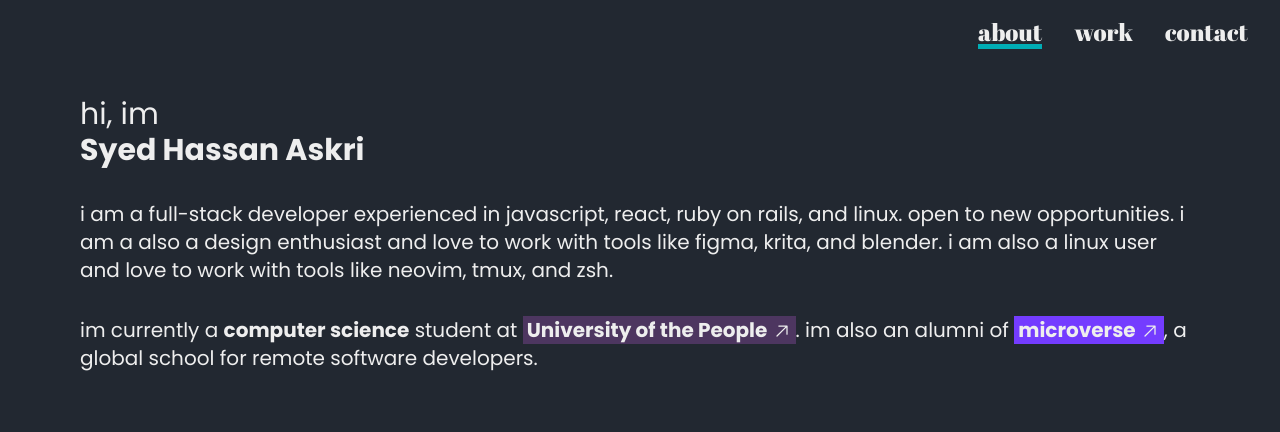
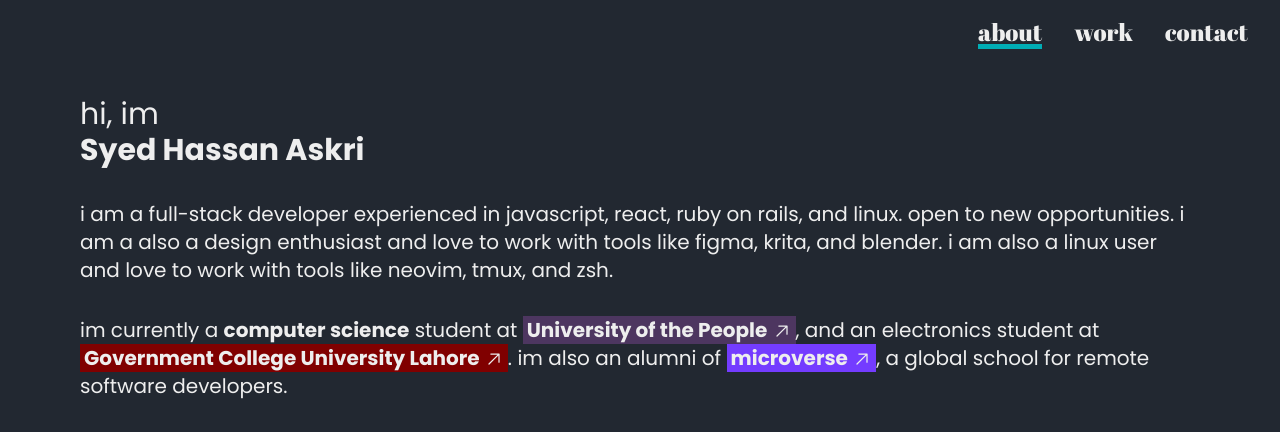
Before and after one commit to shasherazi/portfolio, a Next.js app: page / in a window 1280 px wide. Shown: the top 432 px of the page. Built offline with nearby package versions, Linux system fonts and the light colour scheme; a web font is replaced by a local one.

Commit message:
added gcu

```diff
--- a/app/page.tsx
+++ b/app/page.tsx
@@ -110,6 +110,16 @@ export default function Home() {
                 className="bg-[#4D3660] hover:text-white px-1"
               >
                 University of the People <PiArrowUpRight className="inline" />
+              </a>
+            </span>
+            , and an electronics student at{" "}
+            <span className="font-bold whitespace-nowrap">
+              <a
+                href="http://gcu.edu.pk/"
+                target="_blank"
+                className="bg-[#800000] hover:text-white px-1"
+              >
+                Government College University Lahore <PiArrowUpRight className="inline" />
               </a>
             </span>
             . im also an alumni of{" "}
```
